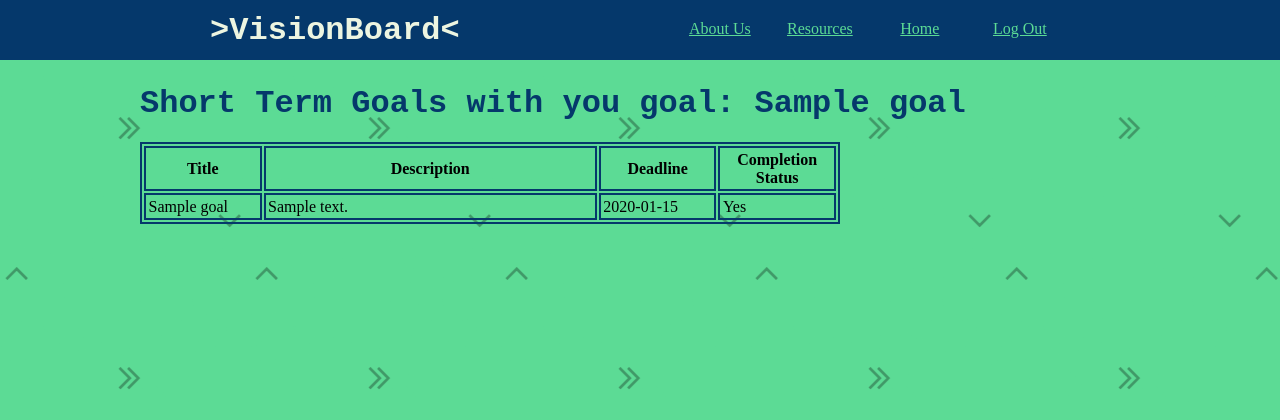
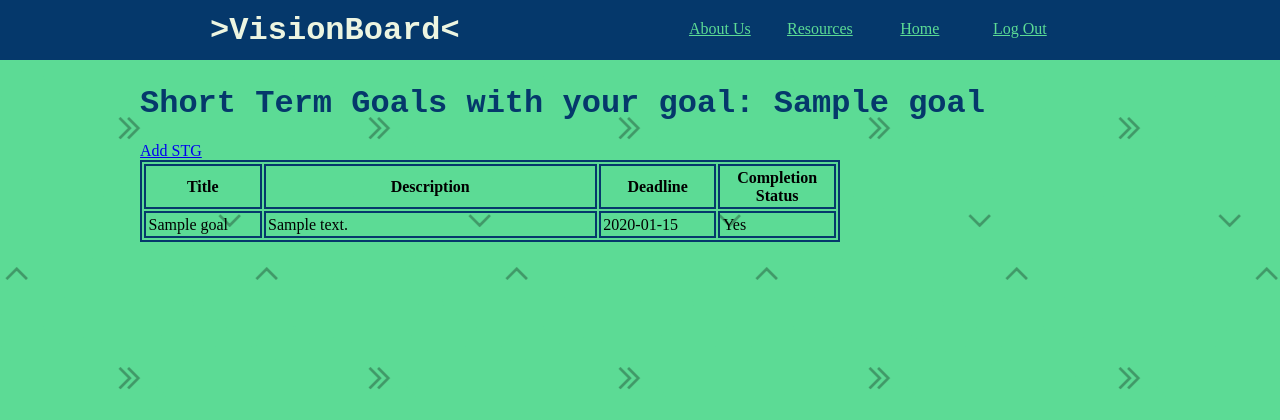
Before and after one commit to JonGriggs1773/VisionBoard, a Flask app: page /view/all/1 in a window 1280 px wide. Shown: the top 420 px of the page. Run offline with Flask 3, Linux system fonts and the light colour scheme; tables that the repository leaves empty hold one stand-in row (values such as "Sample post").

Commit message:
cleaned house

```diff
--- a/flask_app/models/user.py
+++ b/flask_app/models/user.py
@@ -150,6 +150,8 @@ class User:
                 session['user_id'] = this_user.id
                 session['user_name'] = f"{this_user.first_name} {this_user.last_name}"
                 return True
+            else:
+                flash('Your login failed.')
         else:
-            flash('Your login failed.', 'login')
+            flash('Your login failed')
             return False
--- a/flask_app/templates/allSTG.html
+++ b/flask_app/templates/allSTG.html
@@ -18,7 +18,8 @@
         </div>
     </div>
     <div id="container">
-        <h1 class="title">Short Term Goals with you goal: {{ ltg.title }}</h1>
+        <h1 class="title">Short Term Goals with your goal: {{ ltg.title }}</h1>
+        <a href="/add_stg/{{ ltg.id }}">Add STG</a>
         <table>
             <tr>
                 <th>Title</th>
```
